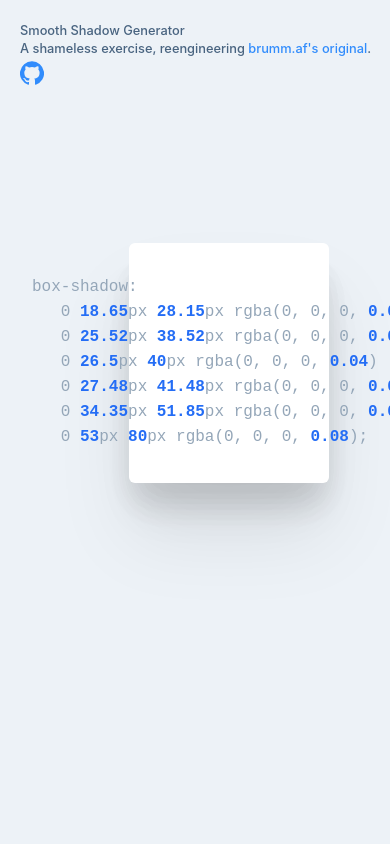
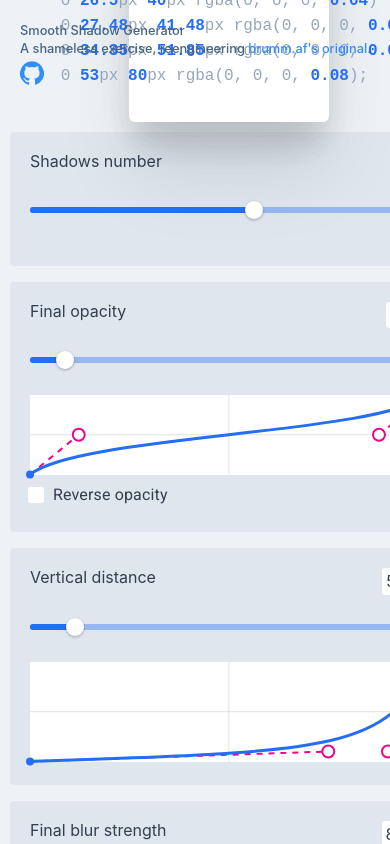
Before and after one commit to TheRegge/react-smooth-shadows, a React (Create React App) app: page / in a window 390 px wide. Shown: the top 844 px of the page. Built offline with nearby package versions, Linux system fonts and the light colour scheme; a web font is replaced by a local one.

Commit message:
feat: :lipstick: Some responsive improvements, not finished

```diff
--- a/src/App.css
+++ b/src/App.css
@@ -1,9 +1,26 @@
 @import 'reset.css';
+
+/* Remove all animations, transitions and smooth scroll for people that prefer not to see them */
+@media (prefers-reduced-motion: reduce) {
+  html:focus-within {
+    scroll-behavior: auto;
+  }
+
+  *,
+  *::before,
+  *::after {
+    animation-duration: 0.01ms !important;
+    animation-iteration-count: 1 !important;
+    transition-duration: 0.01ms !important;
+    scroll-behavior: auto !important;
+  }
+}
 html {
   line-height: 1.15;
   font-size: 16px;
-  font-family: 'Roboto'
+  font-family: 'Roboto';
 }
+
 body {
   background-color: rgb(223, 230, 238);
 }
@@ -13,6 +30,11 @@ body {
   display: grid;
   grid-template-columns: 3fr 1fr;
   height: 100vh;
+}
+@media screen and (max-width: 800px) {
+  .wrapper {
+    grid-template-columns: 1fr;
+  }
 }
 
 .wrapper .intro {
@@ -37,7 +59,6 @@ body {
   text-decoration: none;
 }
 
-
 .wrapper > main {
   display: flex;
   flex-direction: column;
```
